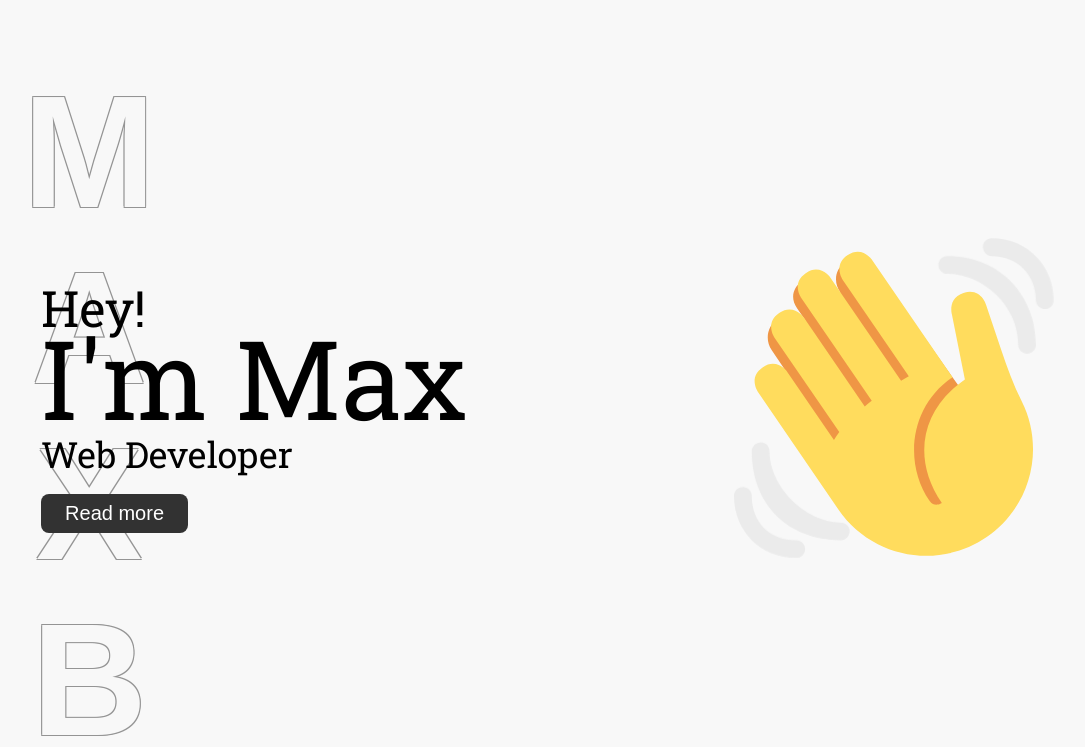
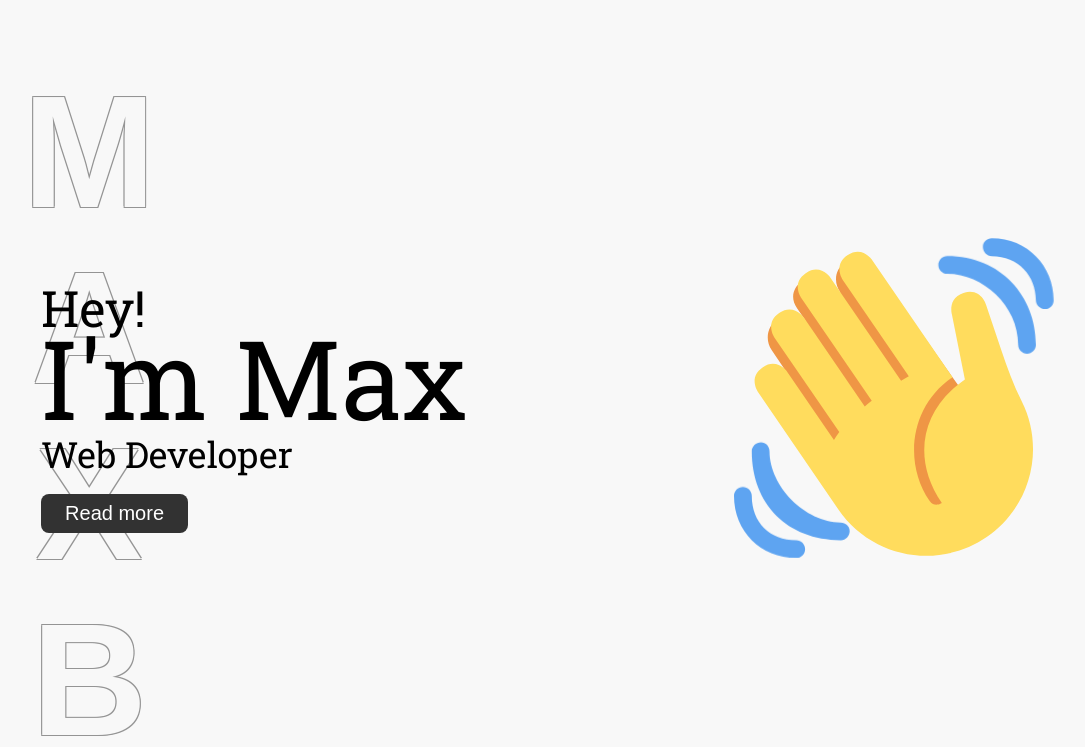
Before and after one commit to FoseFx/Homepage2020, a Vue app: page / in a window 1280 px wide. Shown: the top 747 px of the page, without its empty margins (66-1151 px from the left). Built offline with nearby package versions, Linux system fonts and the light colour scheme.

Commit message:
Changes color of buzz

```diff
--- a/src/components/Hand.vue
+++ b/src/components/Hand.vue
@@ -19,22 +19,22 @@
         <path
           id="lower-big"
           d="M128.667 343.561C85.7779 343.561 42.4386 300.222 42.4386 257.333C42.4386 251.404 38.0961 246.611 32.1668 246.611C26.2374 246.611 20.9942 251.404 20.9942 257.333C20.9942 321.667 64.3334 365.006 128.667 365.006C134.596 365.006 139.389 359.763 139.389 353.833C139.389 347.904 134.596 343.561 128.667 343.561Z"
-          fill="#EBEBEB"
+          fill="#5ea4f1"
         />
         <path
           id="upper-big"
           d="M257.333 21.4444C251.415 21.4444 246.611 26.248 246.611 32.1667C246.611 38.0853 251.415 42.8889 257.333 42.8889C300.222 42.8889 343.111 81.3709 343.111 128.667C343.111 134.585 347.915 139.389 353.833 139.389C359.752 139.389 364.556 134.585 364.556 128.667C364.556 69.5443 321.667 21.4444 257.333 21.4444Z"
-          fill="#EBEBEB"
+          fill="#5ea4f1"
         />
         <path
           id="upper-small"
           d="M310.945 0.450256C305.026 0.450256 300.222 4.80348 300.222 10.7221C300.222 16.6408 305.026 21.8947 310.945 21.8947C343.111 21.8947 364.105 45.7516 364.105 75.0555C364.105 80.9741 369.348 85.7777 375.278 85.7777C381.207 85.7777 385.55 80.9741 385.55 75.0555C385.55 33.9143 353.833 0.450256 310.945 0.450256Z"
-          fill="#EBEBEB"
+          fill="#5ea4f1"
         />
         <path
           id="lower-small"
           d="M21.4444 310.944C21.4444 343.111 42.8889 364.556 75.0555 364.556C80.9849 364.556 85.7778 369.348 85.7778 375.278C85.7778 381.207 80.9849 386 75.0555 386C32.1667 386 0 353.833 0 310.944C0 305.015 4.79283 300.222 10.7222 300.222C16.6516 300.222 21.4444 305.015 21.4444 310.944Z"
-          fill="#EBEBEB"
+          fill="#5ea4f1"
         />
       </g>
       <defs>
```
